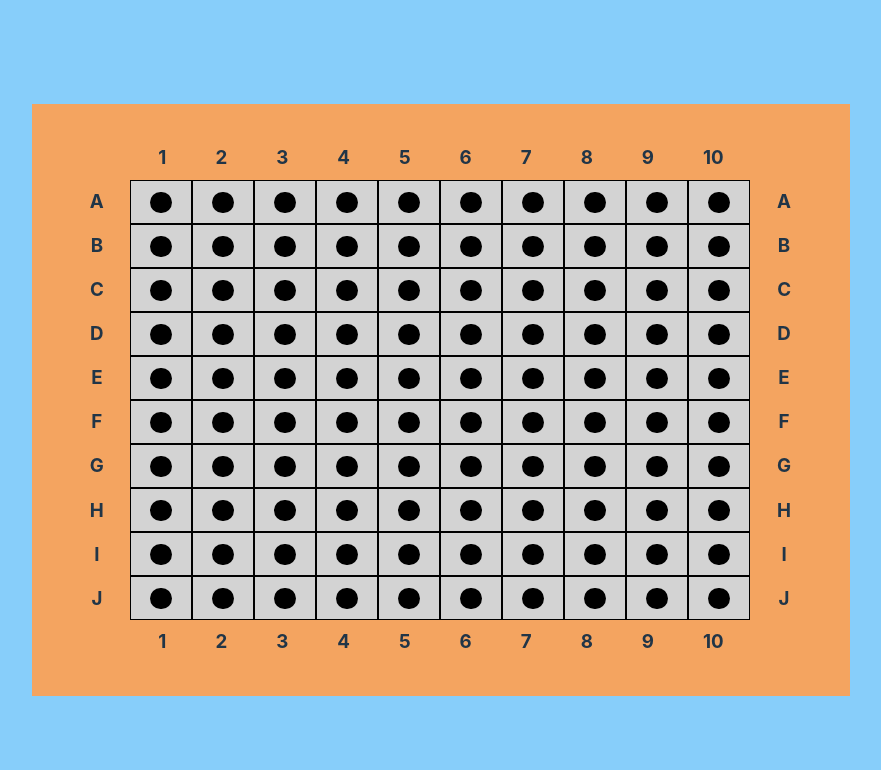
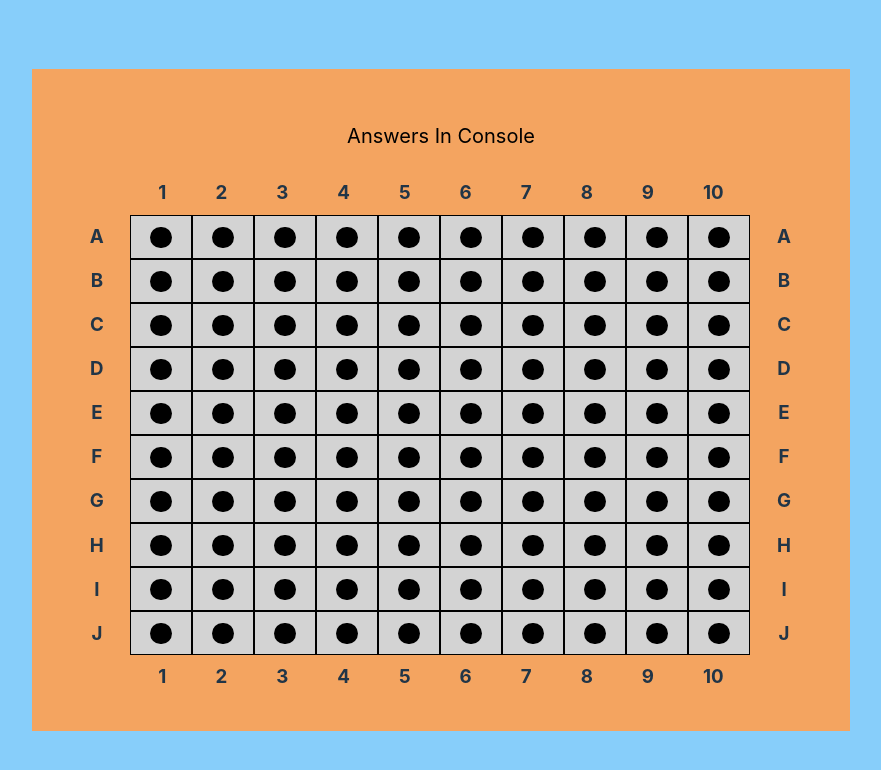
Before and after one commit to Jlucero95/Playable-Battleship, a React (Vite) app: page / in a window 1280 px wide. Shown: the top 770 px of the page, without its empty margins (199-1080 px from the left). Built offline with nearby package versions, Linux system fonts and the light colour scheme.

Commit message:
added answer message

```diff
--- a/src/App.css
+++ b/src/App.css
@@ -40,6 +40,13 @@ h3 {
 	margin: 8px;
 }
 
+.answer {
+	grid-column-start: 1;
+	grid-column-end: 4;
+	font-size: 20px;
+	color: black;
+}
+
 .game-board {
 	grid-column-start: 2;
 	grid-column-end: 2;
--- a/src/App.tsx
+++ b/src/App.tsx
@@ -4,6 +4,9 @@ import MakeGrid from "./assets/Components/MakeGrid";
 function App() {
 	return (
 		<>
+			<div className="answer">
+				<p>Answers In Console</p>
+			</div>
 			<div className="top-numbers">
 				<h3>1</h3>
 				<h3>2</h3>
```
